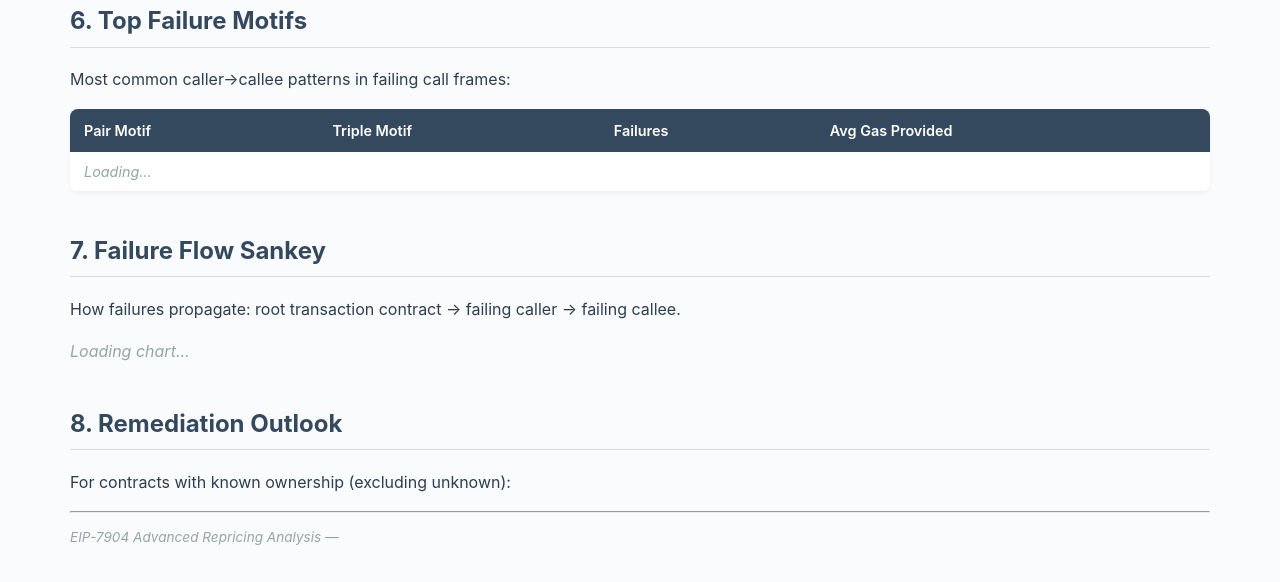
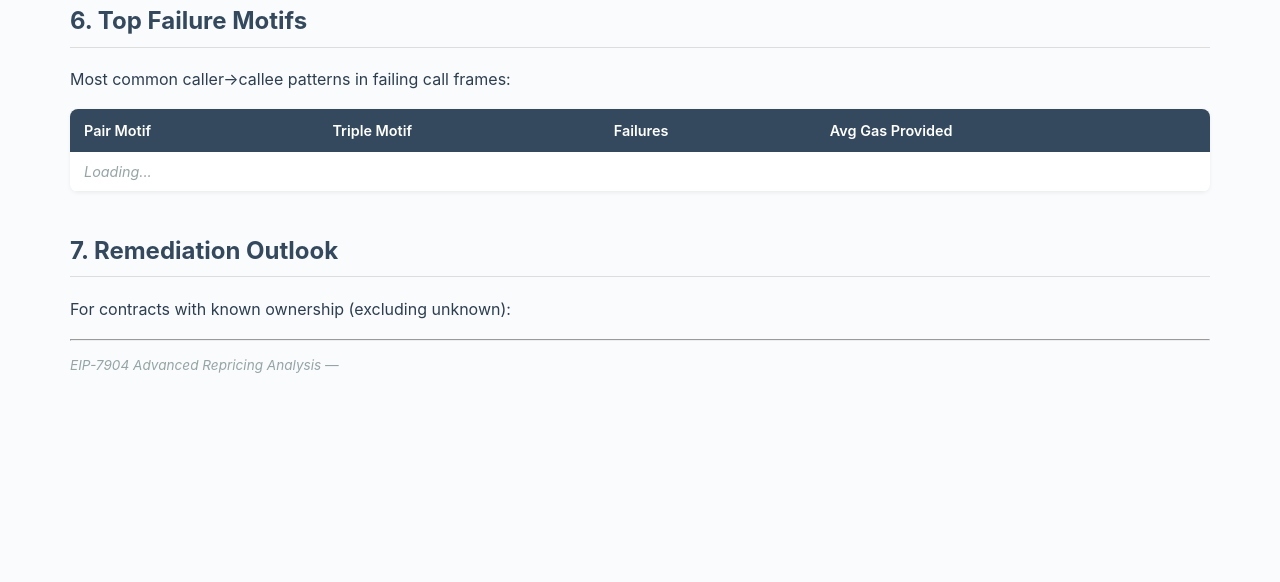
Before and after one commit to CarlBeek/repricing-forensics, a FastAPI app: page /forensics in a window 1280 px wide. Shown: the part 1034-1616 px from the top of the page. After the commit the page ends 1407 px from the top, so only its background shows below. Run offline with FastAPI, Linux system fonts and the light colour scheme; data that the repository does not hold is empty; some libraries are stand-ins or nearby versions.

Commit message:
Remove Failure Flow Sankey from forensics page
Co-Authored-By: Claude Opus 4.6 (1M context) <noreply@anthropic.com>

```diff
--- a/src/repricing_forensics/web/templates/forensics.html
+++ b/src/repricing_forensics/web/templates/forensics.html
@@ -39,13 +39,8 @@
   <tbody id="motifsBody"><tr><td colspan="4" class="loading">Loading...</td></tr></tbody>
 </table>
 
-<!-- 7. Failure flow Sankey -->
-<h2>7. Failure Flow Sankey</h2>
-<p>How failures propagate: root transaction contract → failing caller → failing callee.</p>
-<div id="sankeyChart"><p class="loading">Loading chart...</p></div>
-
-<!-- 8. Remediation -->
-<h2>8. Remediation Outlook</h2>
+<!-- 7. Remediation -->
+<h2>7. Remediation Outlook</h2>
 <p>For contracts with known ownership (excluding unknown):</p>
 <div id="remedSankey"></div>
 {% endblock %}
@@ -53,7 +48,7 @@
 {% block scripts %}
 <script>
 (async function() {
-  const [overview, ts, gasDelta, opcodes, depth, top20, motifs, flow, remed] = await Promise.all([
+  const [overview, ts, gasDelta, opcodes, depth, top20, motifs, remed] = await Promise.all([
     fetchJSON('/api/overview'),
     fetchJSON('/api/forensics/time-series'),
     fetchJSON('/api/forensics/gas-delta'),
@@ -61,7 +56,6 @@
     fetchJSON('/api/forensics/call-depth'),
     fetchJSON('/api/top-contracts?limit=20'),
     fetchJSON('/api/forensics/failure-motifs'),
-    fetchJSON('/api/forensics/failure-flow'),
     fetchJSON('/api/forensics/remediation'),
   ]);
 
@@ -151,15 +145,7 @@
     </tr>
   `).join('');
 
-  // 7. Sankey
-  if (flow.labels && flow.labels.length) {
-    renderSankey('sankeyChart', flow, {
-      title: 'Failure Flow: Root → Caller → Callee',
-      height: 550,
-    });
-  }
-
-  // 8. Remediation — sankey: contracts → owner bucket → remediation bucket
+  // 7. Remediation — sankey: contracts → owner bucket → remediation bucket
   if (remed.labels && remed.labels.length) {
     renderSankey('remedSankey', remed, {
       title: 'Remediation Outlook: Contract → Owner → Remediation',
```
